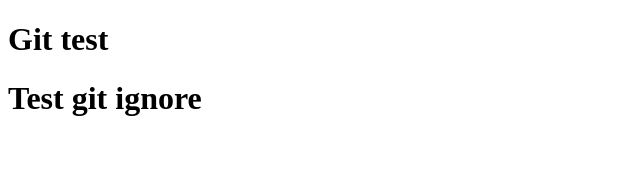
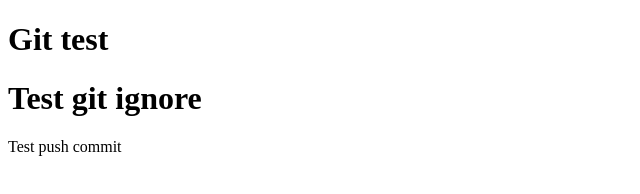
Before and after one commit to yves0409/gitTutotial, a plain HTML site: page index.html in a window 1280 px wide. Shown: the whole page, without its empty margins (0-640 px from the left). Drawn offline with Linux system fonts and the light colour scheme.

Commit message:
Added Paragraph to test push

```diff
--- a/index.html
+++ b/index.html
@@ -8,5 +8,6 @@
   <body>
     <h1>Git test</h1>
     <h1>Test git ignore</h1>
+    <p>Test push commit</p>
   </body>
 </html>
```
